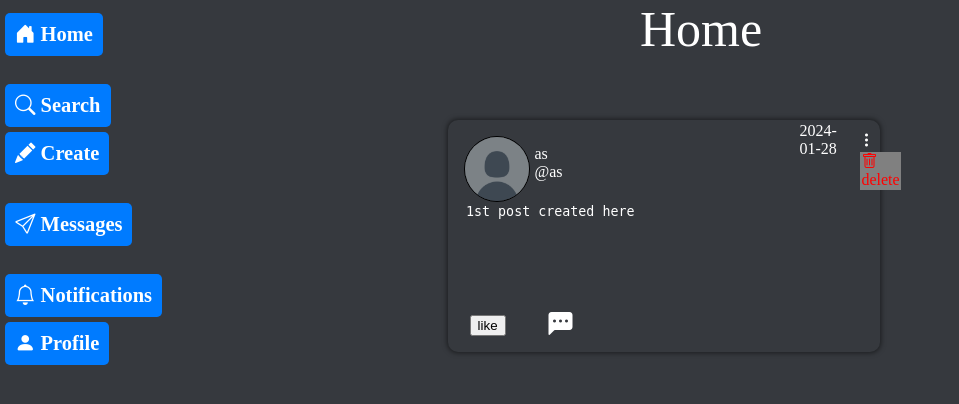
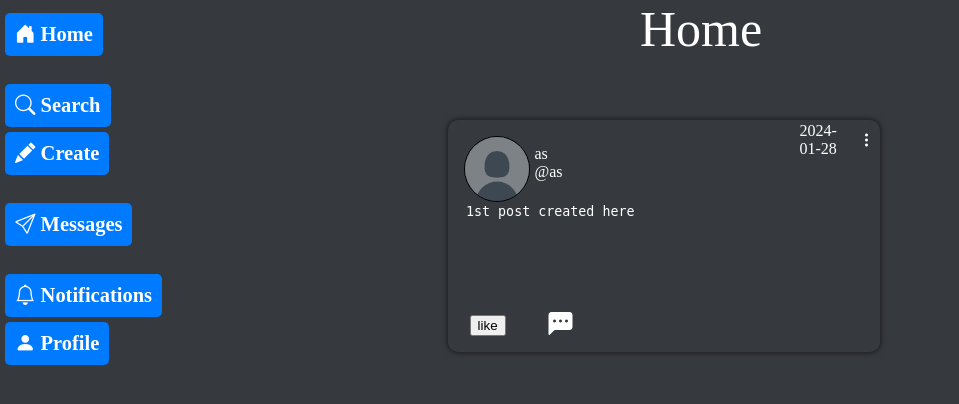
Before and after one commit to NickieUwU/TWA_project, a PHP site: page /Home/Home.php in a window 1280 px wide. Shown: the top 404 px of the page, without its empty margins (0-959 px from the left). Run offline with PHP 8.4, Linux system fonts and the light colour scheme; a user stored in the database is signed in; data comes from the database, SQL or seed files in the repository; data that the repository does not hold is empty.

Commit message:
Working on menu

```diff
--- a/Home/Home.php
+++ b/Home/Home.php
@@ -8,11 +8,11 @@
     <meta charset="UTF-8">
     <meta name="viewport" content="width=device-width, initial-scale=1.0">
     <title>Document</title>
-    <script src="../Post/PostMenuLoggedUser.js"></script>
     <link rel="stylesheet" href="../UniversalCSS/UniversalStyles.css">
     <link rel="stylesheet" href="../Nav/Nav.css?v=<?php echo time(); ?>">
     <link rel="stylesheet" href="../Post/Post.css?v=<?php echo time(); ?>">
     <link rel="stylesheet" href="Home.css?v=<?php echo time(); ?>">
+    <link rel="stylesheet" href="../Post/PostMenu.css?v=<?php echo time(); ?>"/>
     <link rel="stylesheet" href="https://cdn.jsdelivr.net/npm/bootstrap-icons@1.11.3/font/bootstrap-icons.min.css">
 </head>
 <body>
--- a/Post/PostMenu.css
+++ b/Post/PostMenu.css
@@ -19,17 +19,22 @@
     background-color: #666666;
 }
 
+td
+{
+    border: 1px #808080;
+}
+
 td:hover
 {
     cursor: pointer;
+}
+
+.delete-content
+{
+    display: inline-block;
 }
 
 .classMenuDots:hover
 {
     cursor: pointer;
 }
-
-.hidden
-{
-    display: none;
-}
--- a/Post/PostMenuLoggedUser.js
+++ b/Post/PostMenuLoggedUser.js
@@ -1,15 +1,16 @@
 let IsMenuVisible = false;
 
 function toggleMenu() {
+    console.log("Function was called successfully");
     let MenuTable = document.getElementById("MenuTable");
     if (!IsMenuVisible)
     {
-        MenuTable.classList.remove("hidden");
+        MenuTable.style.display = "inline-table";
         IsMenuVisible = true;
     }
     else
     {
-        MenuTable.classList.add("hidden");
+        MenuTable.style.display = "none";
         IsMenuVisible = false;
     }
 }
--- a/Post/PostMenuLoggedUser.php
+++ b/Post/PostMenuLoggedUser.php
@@ -1,12 +1,13 @@
 <link rel="stylesheet" href="../Post/PostMenu.css">
+<link rel="stylesheet" href="https://cdn.jsdelivr.net/npm/bootstrap-icons@1.11.3/font/bootstrap-icons.min.css">
+<script src="../Post/PostMenuLoggedUser.js"></script>
 <div class="MenuDiv">
     <span class="classMenuDots bi bi-three-dots-vertical" id="MenuDots" onclick="toggleMenu()"></span>
-    <table id="MenuTable" style="display: none; display: inline-table;">
+    <table id="MenuTable" style="display: none;">
         <tbody>
             <tr>
                 <td class="delete">
-                <span class="bi bi-trash"></span>
-                <span>delete</span>
+                    <span class="delete-content bi bi-trash">delete</span>
                 </td>
             </tr>
         </tbody>
```
Lines whose indentation alone changed are shown as unchanged.
